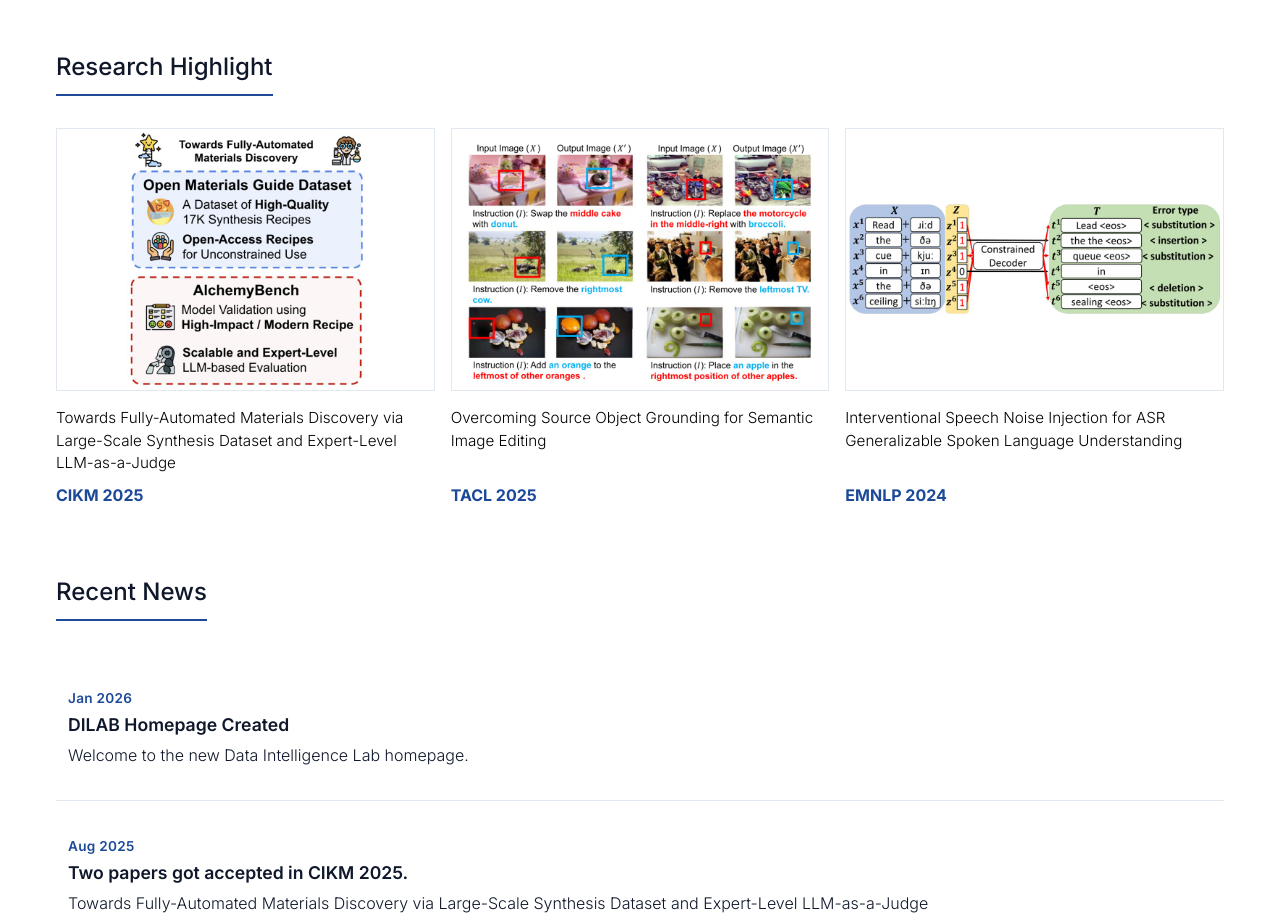
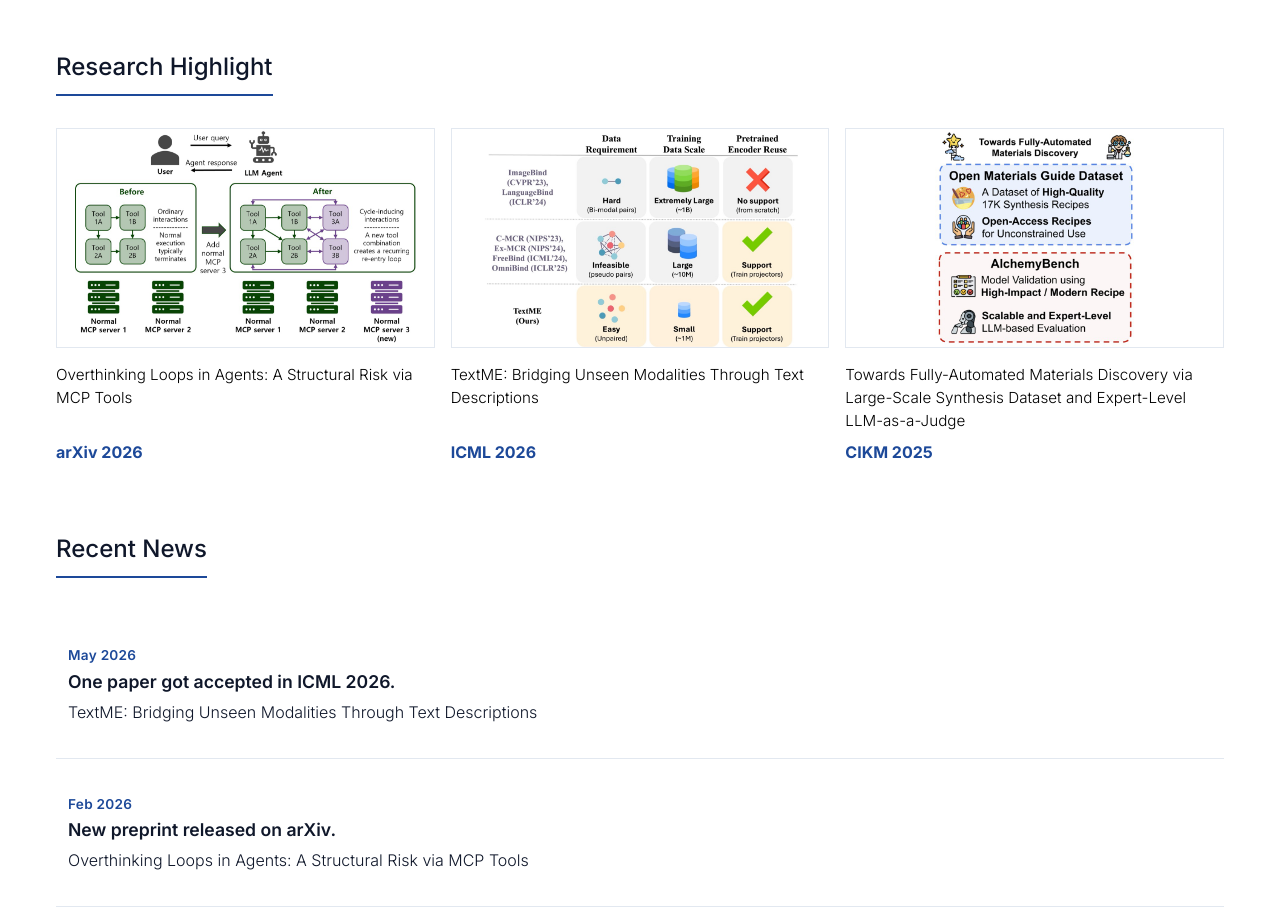
Before and after one commit to hufs-dilab/hufs-dilab.github.io, a plain HTML site: page index.html in a window 1280 px wide. Shown: the part 820-1733 px from the top of the page. Drawn offline with Linux system fonts and the light colour scheme.

Commit message:
[hufs-dilab.github.io] Update research highlights and recent news
Co-Authored-By: Claude Opus 4.8 (1M context) <noreply@anthropic.com>

```diff
--- a/index.html
+++ b/index.html
@@ -67,20 +67,20 @@
         <div class="container">
             <h2>Research Highlight</h2>
             <div class="grid">
+                <a href="https://arxiv.org/pdf/2602.14798" class="highlight-item">
+                    <img src="research-highlight/overthinking.JPG" alt="Overthinking Loops in Agents" class="highlight-img">
+                    <p class="highlight-desc">Overthinking Loops in Agents: A Structural Risk via MCP Tools</p>
+                    <p class="highlight-conf"><strong>arXiv 2026</strong></p>
+                </a>
+                <a href="https://arxiv.org/pdf/2602.03098" class="highlight-item">
+                    <img src="research-highlight/textme.JPG" alt="TextME" class="highlight-img">
+                    <p class="highlight-desc">TextME: Bridging Unseen Modalities Through Text Descriptions</p>
+                    <p class="highlight-conf"><strong>ICML 2026</strong></p>
+                </a>
                 <a href="https://arxiv.org/pdf/2502.16457" class="highlight-item">
-                    <img src="research-highlight/1.JPG" alt="Highlight 1" class="highlight-img">
+                    <img src="research-highlight/1.JPG" alt="Towards Fully-Automated Materials Discovery" class="highlight-img">
                     <p class="highlight-desc">Towards Fully-Automated Materials Discovery via Large-Scale Synthesis Dataset and Expert-Level LLM-as-a-Judge</p>
                     <p class="highlight-conf"><strong>CIKM 2025</strong></p>
-                </a>
-                <a href="https://direct.mit.edu/tacl/article/doi/10.1162/TACL.a.34/133180/Overcoming-Source-Object-Grounding-for-Semantic" class="highlight-item">
-                    <img src="research-highlight/2.JPG" alt="Highlight 2" class="highlight-img">
-                    <p class="highlight-desc">Overcoming Source Object Grounding for Semantic Image Editing</p>
-                    <p class="highlight-conf"><strong>TACL 2025</strong></p>
-                </a>
-                <a href="https://arxiv.org/pdf/2410.15609" class="highlight-item">
-                    <img src="research-highlight/3.JPG" alt="Highlight 3" class="highlight-img">
-                    <p class="highlight-desc">Interventional Speech Noise Injection for ASR Generalizable Spoken Language Understanding</p>
-                    <p class="highlight-conf"><strong>EMNLP 2024</strong></p>
                 </a>
             </div>
         </div>
@@ -90,6 +90,16 @@
         <div class="container">
             <h2>Recent News</h2>
             <div class="news-list" style="margin-top: 2rem;">
+                <div class="pub-item">
+                    <span class="pub-meta">May 2026</span>
+                    <a href="https://icml.cc/Conferences/2026" class="pub-title">One paper got accepted in ICML 2026.</a>
+                    <p>TextME: Bridging Unseen Modalities Through Text Descriptions</p>
+                </div>
+                <div class="pub-item">
+                    <span class="pub-meta">Feb 2026</span>
+                    <a href="https://arxiv.org/abs/2602.14798" class="pub-title">New preprint released on arXiv.</a>
+                    <p>Overthinking Loops in Agents: A Structural Risk via MCP Tools</p>
+                </div>
                 <div class="pub-item">
                     <span class="pub-meta">Jan 2026</span>
                     <a href="javascript:void(0)" class="pub-title" id="news-modal-trigger">DILAB Homepage Created</a>
--- a/style.css
+++ b/style.css
@@ -346,7 +346,9 @@ section {
 
 .highlight-img {
     width: 100%;
-    height: auto; /* Allow natural height to prevent cropping */
+    height: 220px; /* Uniform card image height */
+    object-fit: contain; /* Show full figure without cropping */
+    background: #fff;
     border-radius: var(--radius-md);
     margin-bottom: var(--spacing-sm);
     border: 1px solid var(--color-border);
@@ -535,6 +537,11 @@ footer .container {
     text-decoration-color: var(--color-accent);
     text-underline-offset: 2px;
     font-weight: 600;
+}
+
+.author-lab {
+    text-decoration: underline;
+    text-underline-offset: 2px;
 }
 
 .pub-year {
```
Also changed, not shown: publications/index.html (+1 -1 lines), research-highlight/overthinking.JPG (added), research-highlight/textme.JPG (added).
